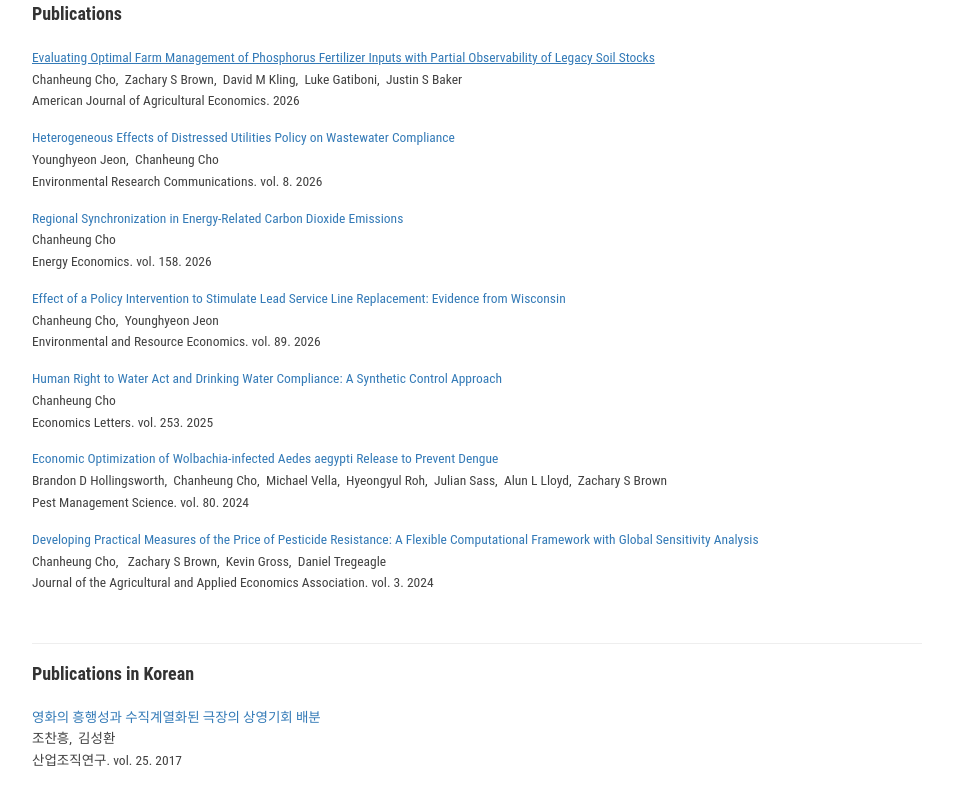
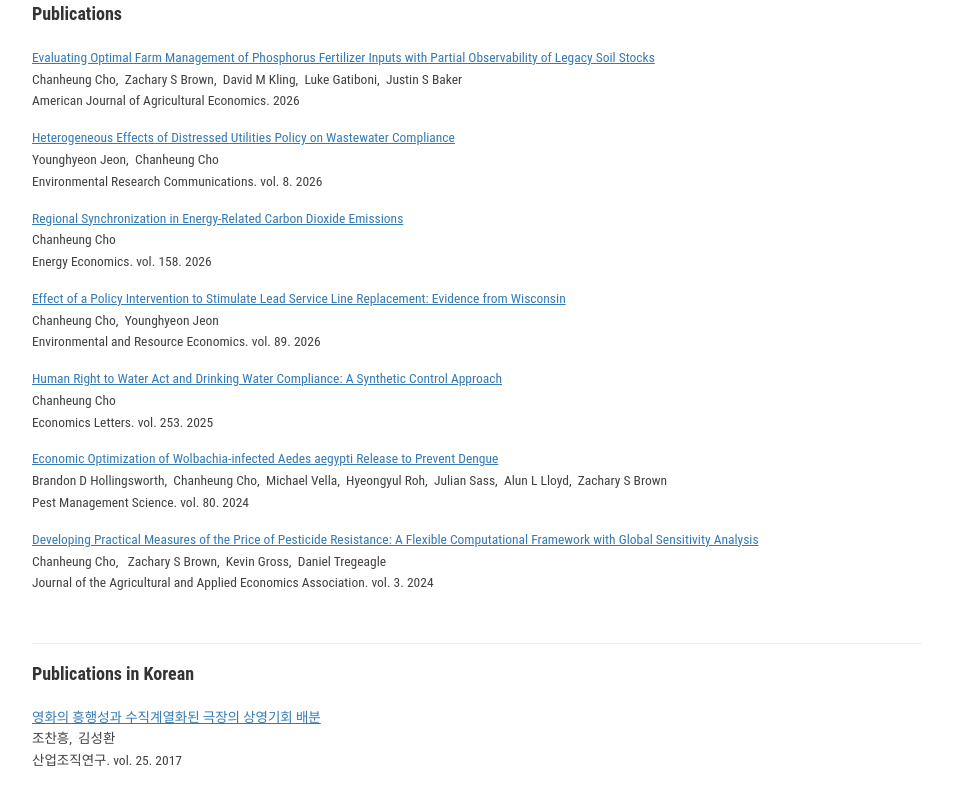
Before and after one commit to ChanheungCho/ChanheungCho.github.io, a plain HTML site: page index.html in a window 1280 px wide. Shown: the part 872-1676 px from the top of the page, without its empty margins (163-1116 px from the left). Drawn offline with nearby package versions, Linux system fonts and the light colour scheme.

Commit message:
Update index.html

```diff
--- a/index.html
+++ b/index.html
@@ -123,37 +123,37 @@
 
 		<p style="margin-top:0.4cm;line-height:0.575cm;color:#414141;">
 			<a href="https://iopscience.iop.org/article/10.1088/2515-7620/ae9f32" target="_blank">
-			Heterogeneous Effects of Distressed Utilities Policy on Wastewater Compliance</a><br />
+			<u>Heterogeneous Effects of Distressed Utilities Policy on Wastewater Compliance</u></a><br />
 			Younghyeon Jeon,&nbsp;&nbsp;Chanheung Cho<br />
 			Environmental Research Communications. vol. 8. 2026</p>
 
 		<p style="margin-top:0.4cm;line-height:0.575cm;color:#414141;">
 			<a href="https://www.sciencedirect.com/science/article/pii/S0140988326002227?via%3Dihub" target="_blank">
-			Regional Synchronization in Energy-Related Carbon Dioxide Emissions</a><br />
+			<u>Regional Synchronization in Energy-Related Carbon Dioxide Emissions</u></a><br />
 			Chanheung Cho<br />
 			Energy Economics. vol. 158. 2026</p>
 
 		<p style="margin-top:0.4cm;line-height:0.575cm;color:#414141;">
 			<a href="https://link.springer.com/article/10.1007/s10640-026-01075-4" target="_blank">
-			Effect of a Policy Intervention to Stimulate Lead Service Line Replacement: Evidence from Wisconsin</a><br />
+			<u>Effect of a Policy Intervention to Stimulate Lead Service Line Replacement: Evidence from Wisconsin</u></a><br />
 			Chanheung Cho,&nbsp;&nbsp;Younghyeon Jeon<br />
 			Environmental and Resource Economics. vol. 89. 2026</p>
 
 		<p style="margin-top:0.4cm;line-height:0.575cm;color:#414141;">
 			<a href="https://www.sciencedirect.com/science/article/pii/S0165176525001983" target="_blank">
-			Human Right to Water Act and Drinking Water Compliance: A Synthetic Control Approach</a><br />
+			<u>Human Right to Water Act and Drinking Water Compliance: A Synthetic Control Approach</u></a><br />
 			Chanheung Cho<br />
 			Economics Letters. vol. 253. 2025</p>
 
         <p style="margin-top:0.4cm;line-height:0.575cm;color:#414141;">
 			<a href="https://scijournals.onlinelibrary.wiley.com/doi/10.1002/ps.8086" target="_blank">
-			Economic Optimization of Wolbachia-infected Aedes aegypti Release to Prevent Dengue</a><br />
+			<u>Economic Optimization of Wolbachia-infected Aedes aegypti Release to Prevent Dengue</u></a><br />
 			Brandon D Hollingsworth,&nbsp;&nbsp;Chanheung Cho,&nbsp;&nbsp;Michael Vella,&nbsp;&nbsp;Hyeongyul Roh,&nbsp;&nbsp;Julian Sass,&nbsp;&nbsp;Alun L Lloyd,&nbsp;&nbsp;Zachary S Brown<br />
 			Pest Management Science. vol. 80. 2024</p>
 
 		<p style="margin-top:0.4cm;line-height:0.575cm;color:#414141;">
 			<a href="https://onlinelibrary.wiley.com/doi/full/10.1002/jaa2.107" target="_blank">
-			Developing Practical Measures of the Price of Pesticide Resistance: A Flexible Computational Framework with Global Sensitivity Analysis</a><br />
+			<u>Developing Practical Measures of the Price of Pesticide Resistance: A Flexible Computational Framework with Global Sensitivity Analysis</u></a><br />
 			Chanheung Cho,&nbsp;&nbsp; Zachary S Brown,&nbsp;&nbsp;Kevin Gross,&nbsp;&nbsp;Daniel Tregeagle<br />
 			Journal of the Agricultural and Applied Economics Association. vol. 3. 2024</p>
 		<br>
@@ -163,7 +163,7 @@
 
 		<p style="margin-top:0.6cm;margin-bottom:2cm;line-height:0.575cm;color:#414141;">
 			<a href="https://www.kci.go.kr/kciportal/ci/sereArticleSearch/ciSereArtiView.kci?sereArticleSearchBean.artiId=ART002235679" target="_blank">
-			영화의 흥행성과 수직계열화된 극장의 상영기회 배분</a><br />
+			<u>영화의 흥행성과 수직계열화된 극장의 상영기회 배분</u></a><br />
 			조찬흥,&nbsp;&nbsp;김성환<br />
 			산업조직연구. vol. 25. 2017</p>
 		</div>
```
